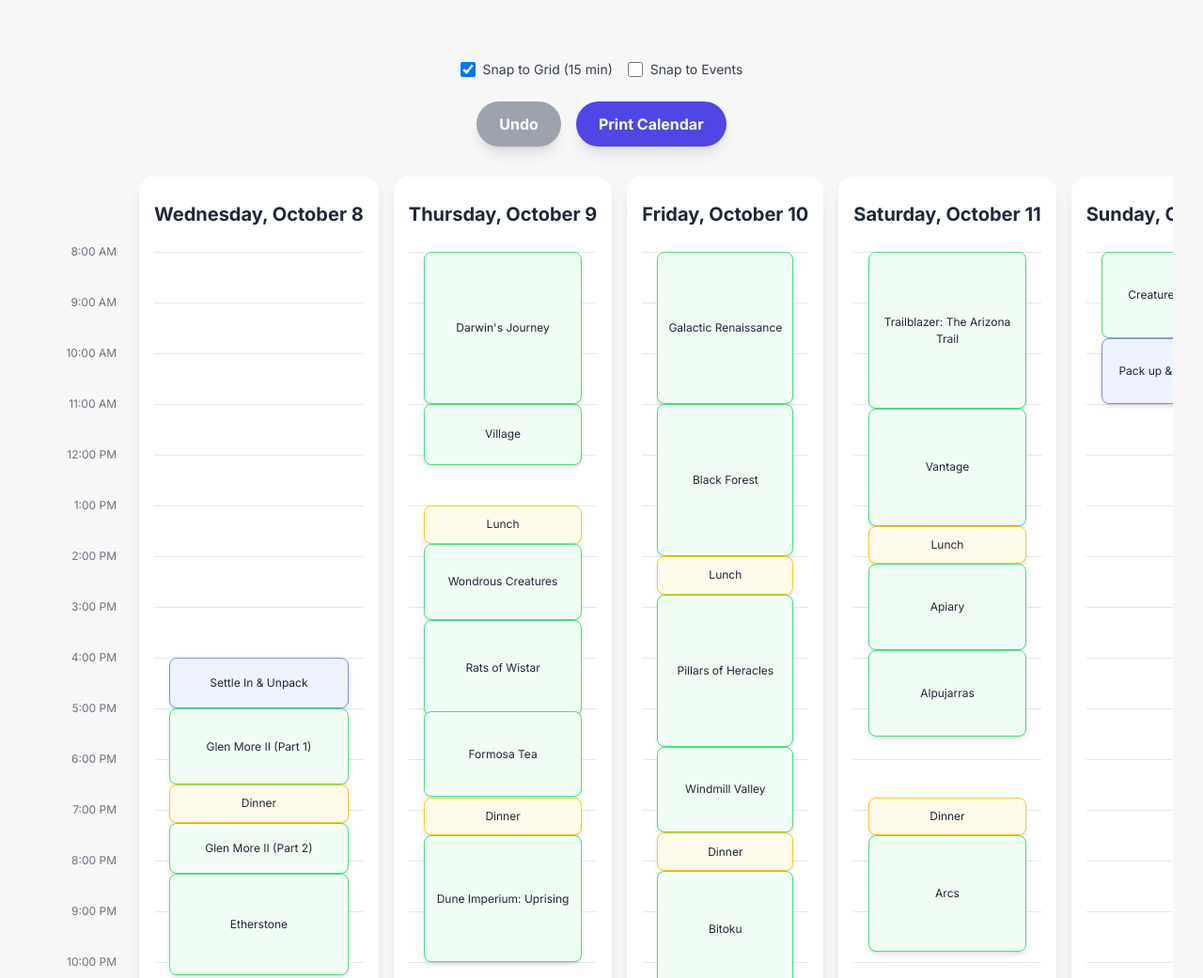
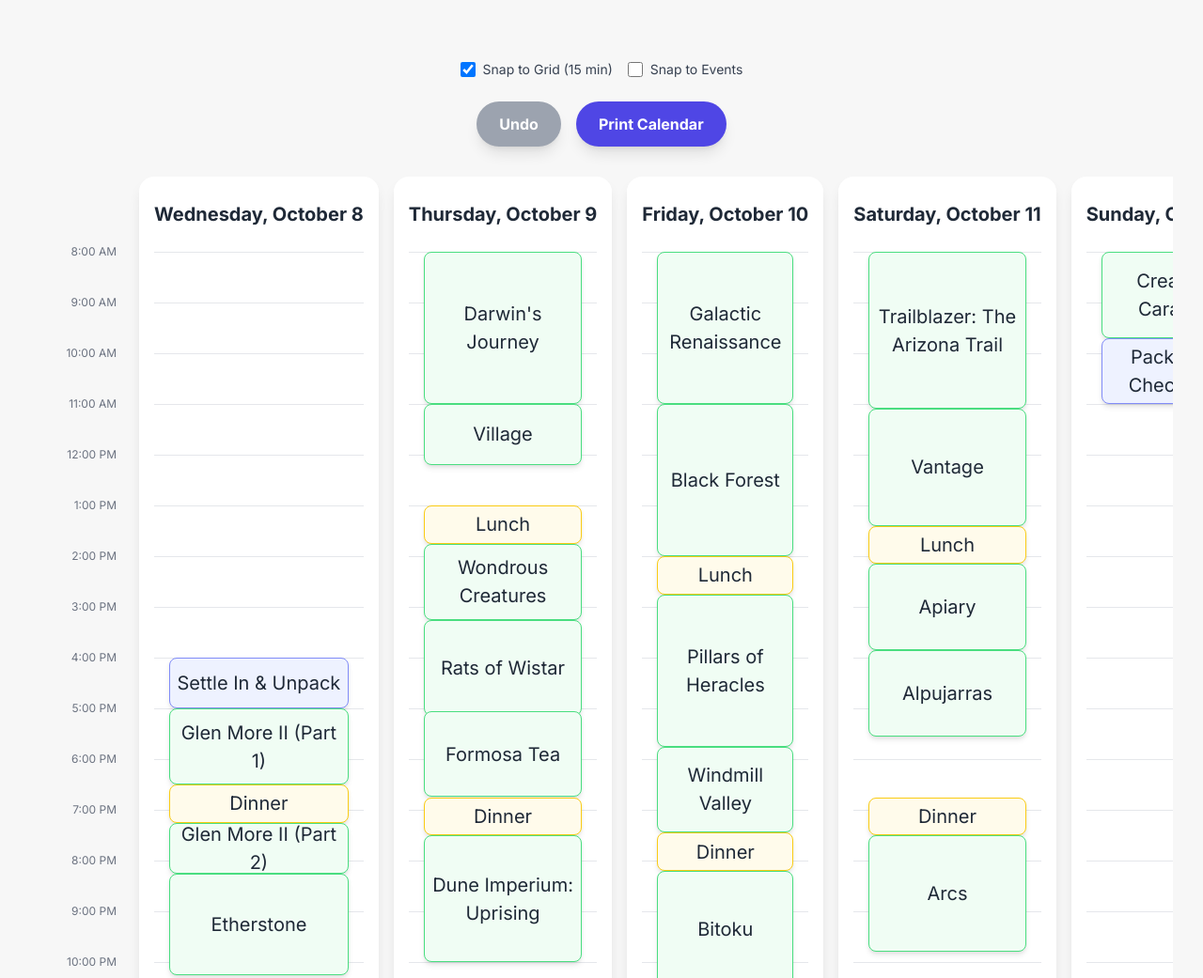
Before and after one commit to ProfessorZoltan/gaming_calendar, a plain HTML site: page index.html in a window 1280 px wide. Shown: the top 1041 px of the page at 94% size. Drawn offline with nearby package versions, Linux system fonts and the light colour scheme.

Commit message:
Update index.html

```diff
--- a/index.html
+++ b/index.html
@@ -83,7 +83,7 @@
             display: flex;
             align-items: center;
             justify-content: center;
-            font-size: 0.75rem;
+            font-size: 1.25rem;
             color: #1f2937;
             padding: 0.5rem 0.25rem;
             text-align: center;
```
